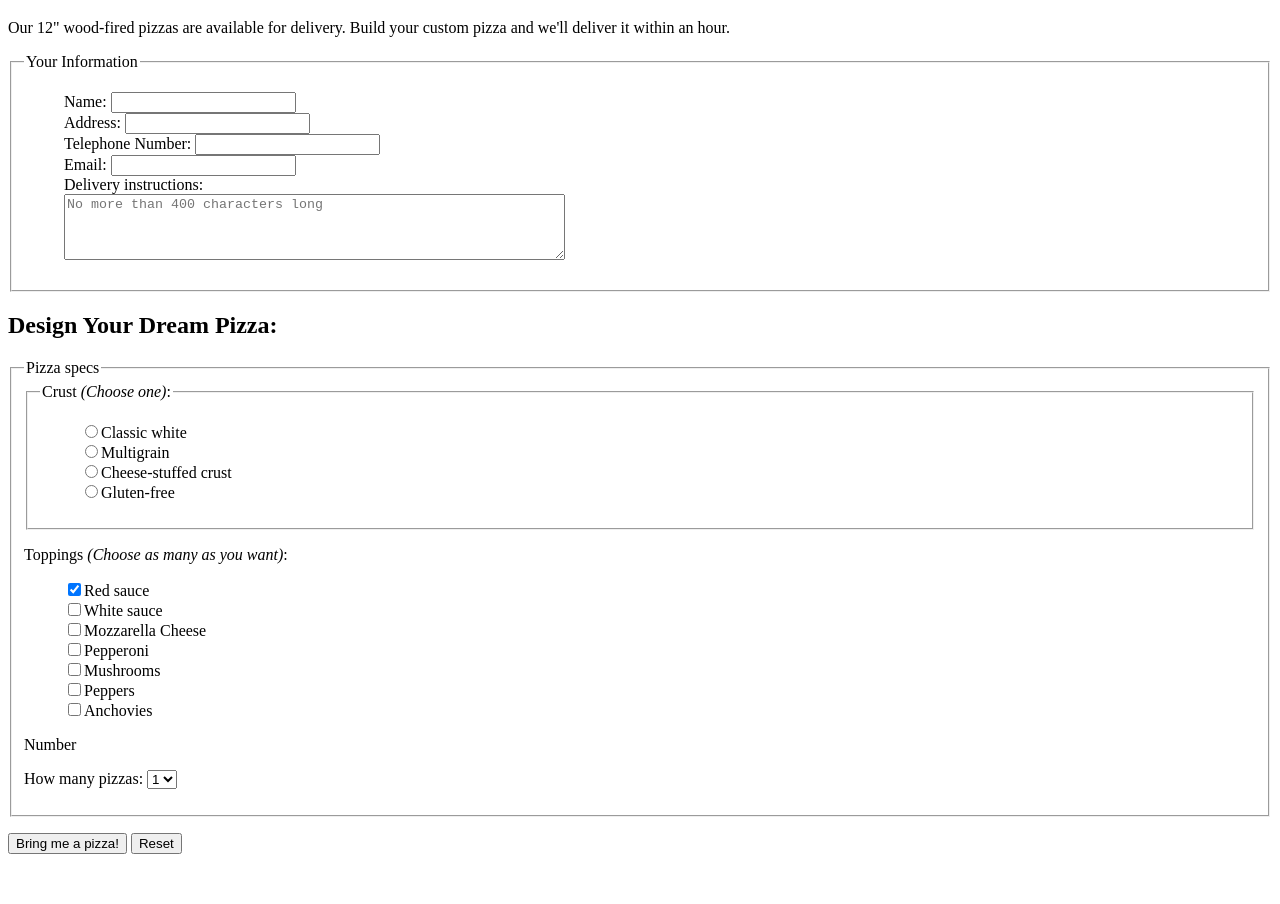
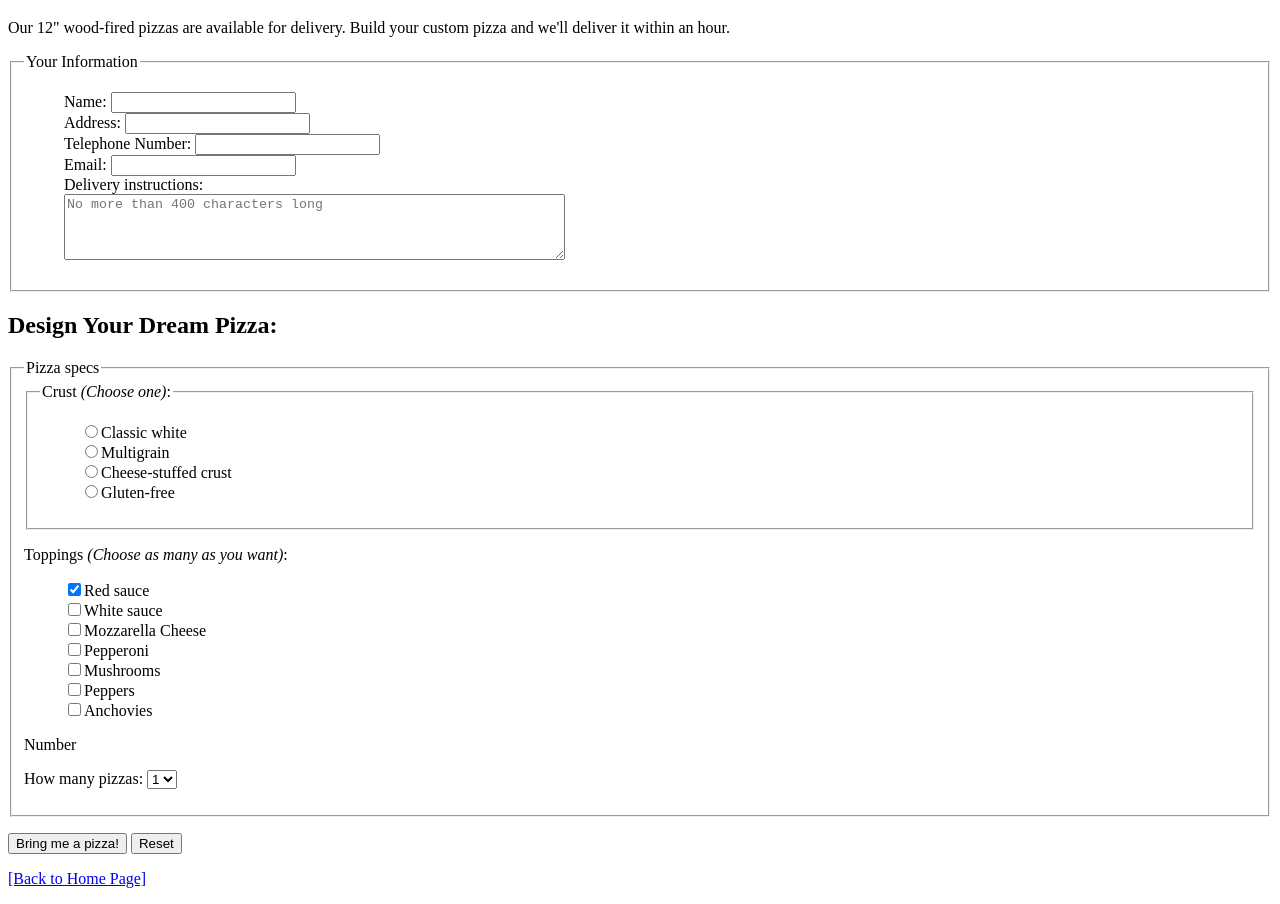
Before and after one commit to corinnedaigle/fid, a plain HTML site: page bistro/pizza/pizza.html in a window 1280 px wide. Shown: the part 61-965 px from the top of the page. Before the commit the page ends 931 px from the top, so only its background shows below. Drawn offline with Linux system fonts and the light colour scheme.

Commit message:
Add files via upload

```diff
--- a/bistro/pizza/pizza.html
+++ b/bistro/pizza/pizza.html
@@ -72,6 +72,7 @@
 <input type="reset"></p>
 
 </form>
+<p><a href="../index.html">[Back to Home Page]</a></p>
 
 </body>
 </html>
```
